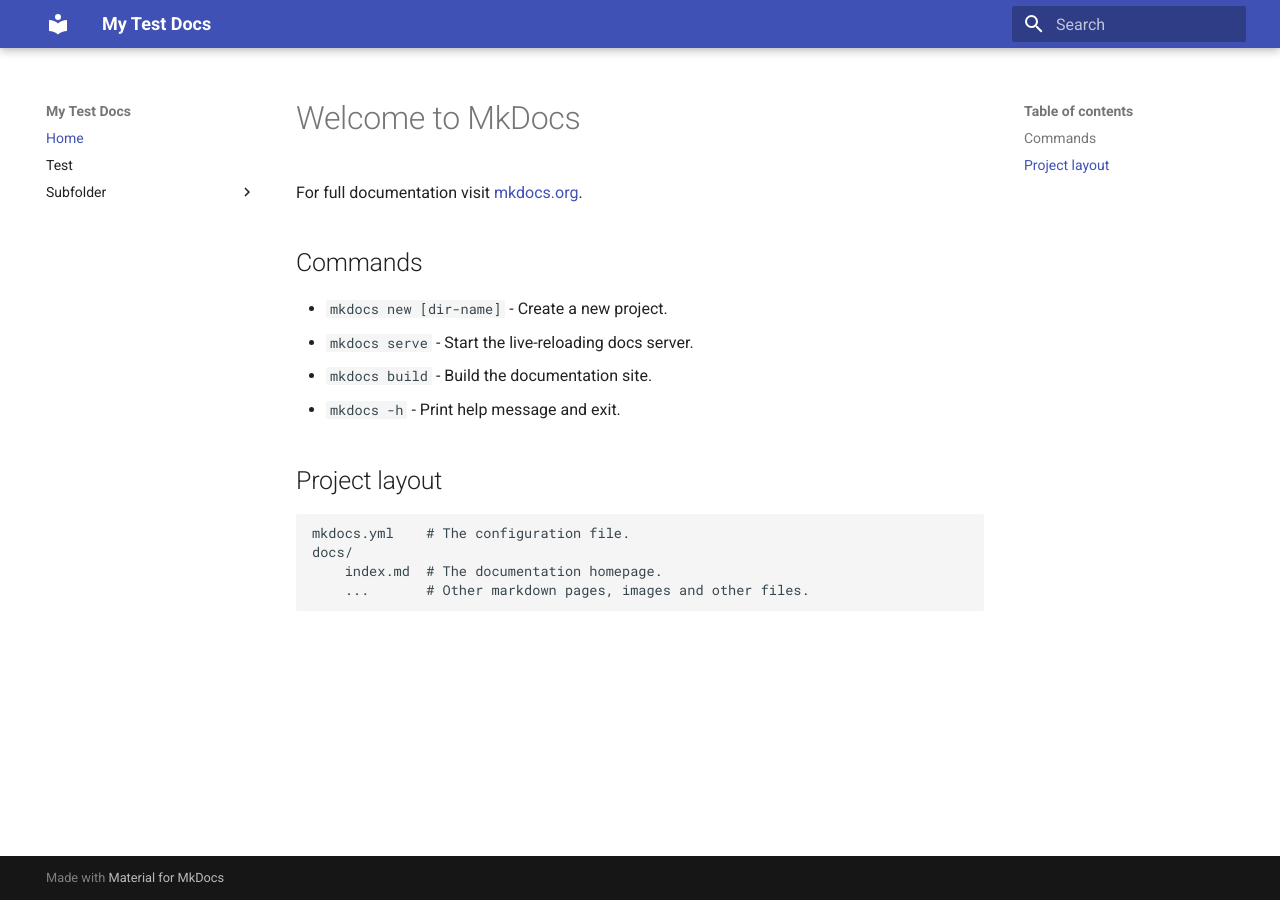
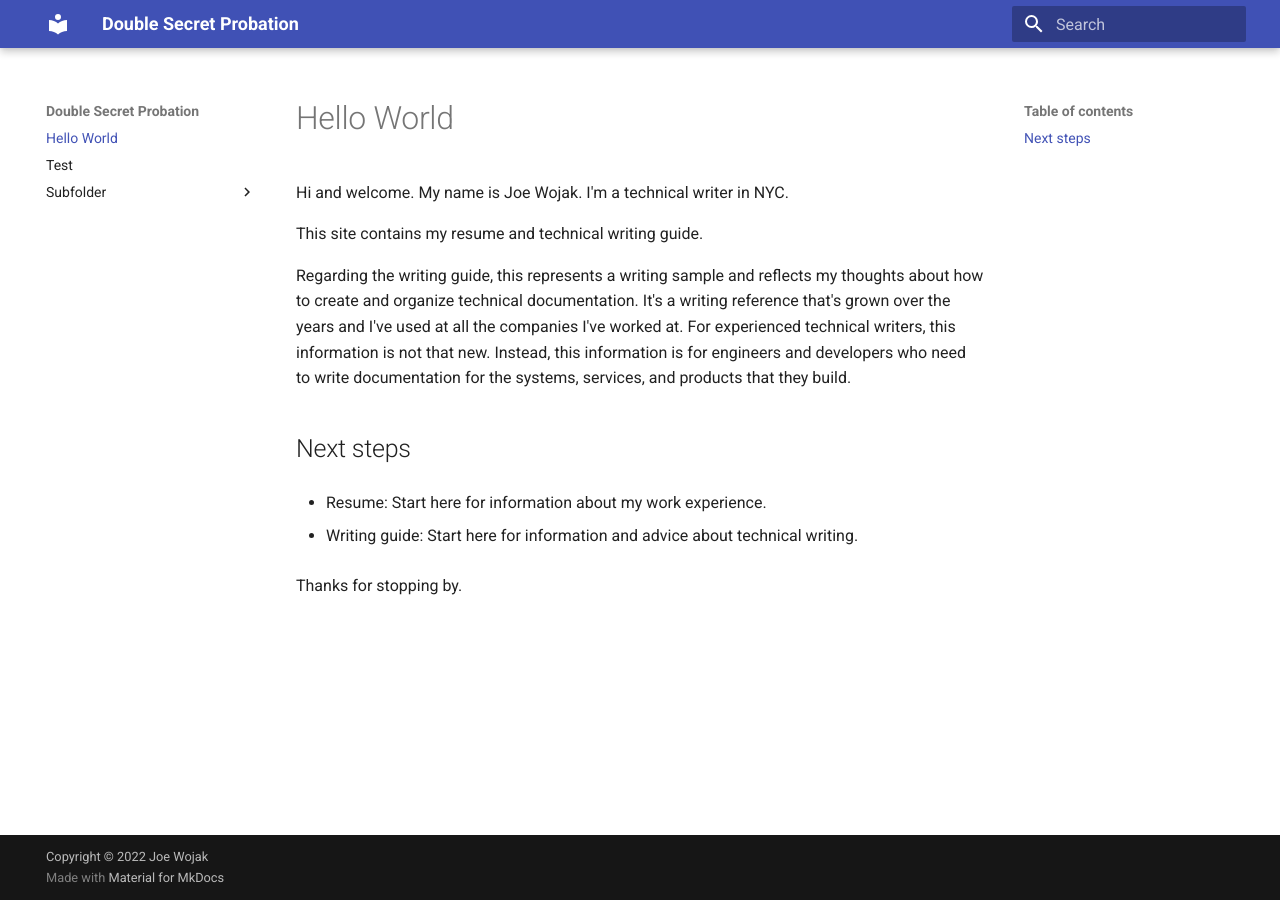
Before and after one commit to jwwojak/jwwojak.github.io, an MkDocs documentation site: the page built from docs/index.md, in a window 1280 px wide. Built offline with MkDocs 1.6.1 and Material for MkDocs 9.7.7, drawn with Linux system fonts in a browser that asks for light colours.

Commit message:
Some new changes
Add mkdocs extensions and start drafting the homepage.

```diff
--- a/docs/index.md
+++ b/docs/index.md
@@ -1,17 +1,15 @@
-# Welcome to MkDocs
+# Hello World
 
-For full documentation visit [mkdocs.org](https://www.mkdocs.org).
+Hi and welcome. My name is Joe Wojak. I'm a technical writer in NYC.
 
-## Commands
+This site contains my resume and technical writing guide.
 
-* `mkdocs new [dir-name]` - Create a new project.
-* `mkdocs serve` - Start the live-reloading docs server.
-* `mkdocs build` - Build the documentation site.
-* `mkdocs -h` - Print help message and exit.
+Regarding the writing guide, this represents a writing sample and reflects my thoughts about how to create and organize technical documentation. It's a writing reference that's grown over the years and I've used at all the companies I've worked at. For experienced technical writers, this information is not that new. Instead, this information is for engineers and developers who need to write documentation for the systems, services, and products that they build.
 
-## Project layout
+## Next steps
 
-    mkdocs.yml    # The configuration file.
-    docs/
-        index.md  # The documentation homepage.
-        ...       # Other markdown pages, images and other files.
+- Resume: Start here for information about my work experience.
+
+- Writing guide: Start here for information and advice about technical writing.
+
+Thanks for stopping by.
--- a/mkdocs.yml
+++ b/mkdocs.yml
@@ -1,16 +1,32 @@
-site_name: My Test Docs
+site_name: Double Secret Probation
+site_description: A place for introductions, my writing guide, and demo space.
+site_author: Joe Wojak
 
 theme:
   name: material
+  features:
+    - search.highlight
+
+plugins:
+  - search
 
 markdown_extensions:
+  - abbr
   - admonition
+  - attr_list
+  - def_list
+  - md_in_html
   - pymdownx.details
+  - pymdownx.highlight
+  - pymdownx.inlinehilite
+  - pymdownx.snippets
   - pymdownx.superfences
+
+copyright: Copyright &copy; 2022 Joe Wojak
 
 
 nav:
-  - Home: index.md
+  - Hello World: index.md
   - Test: test.md
   - Subfolder:
       - Subdoc: subfolder/subdoc1.md
```
Also changed, not shown: site/404.html, site/index.html, site/subfolder/subdoc1/index.html, 2 other files.
